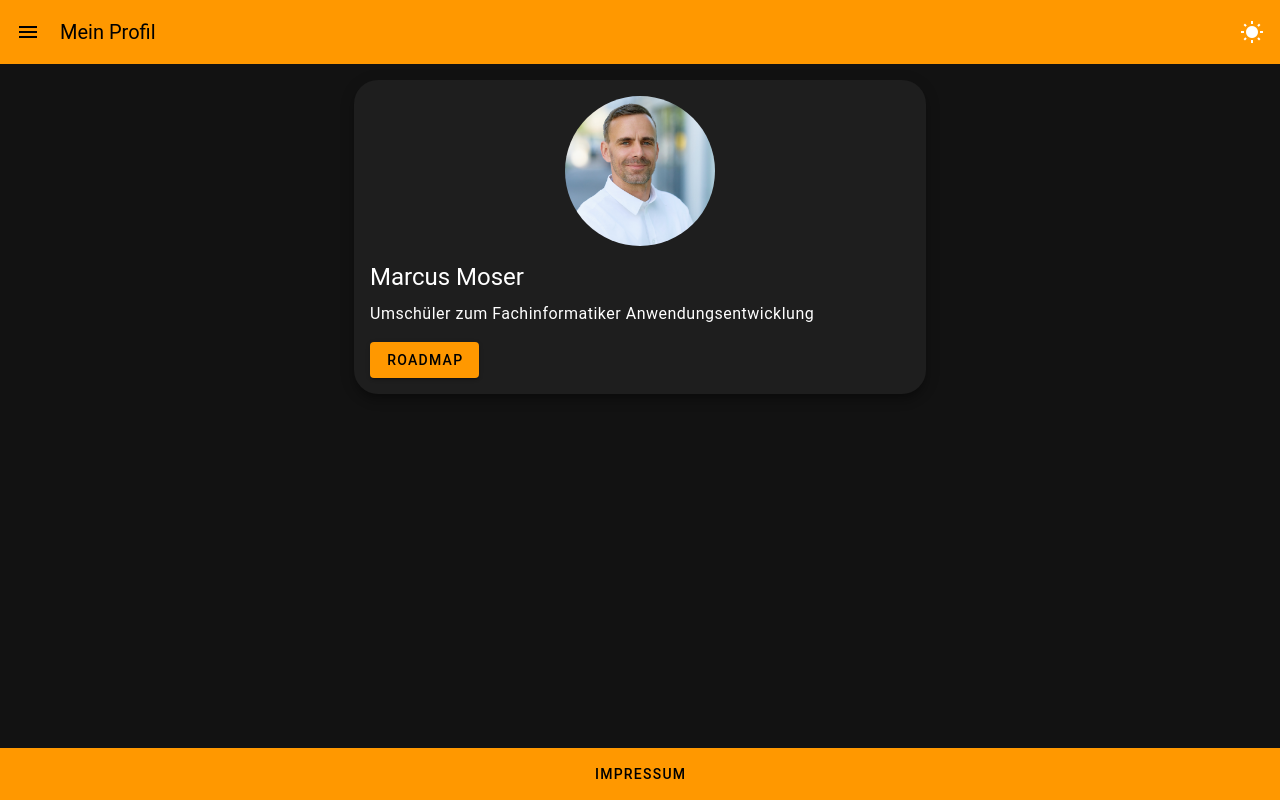
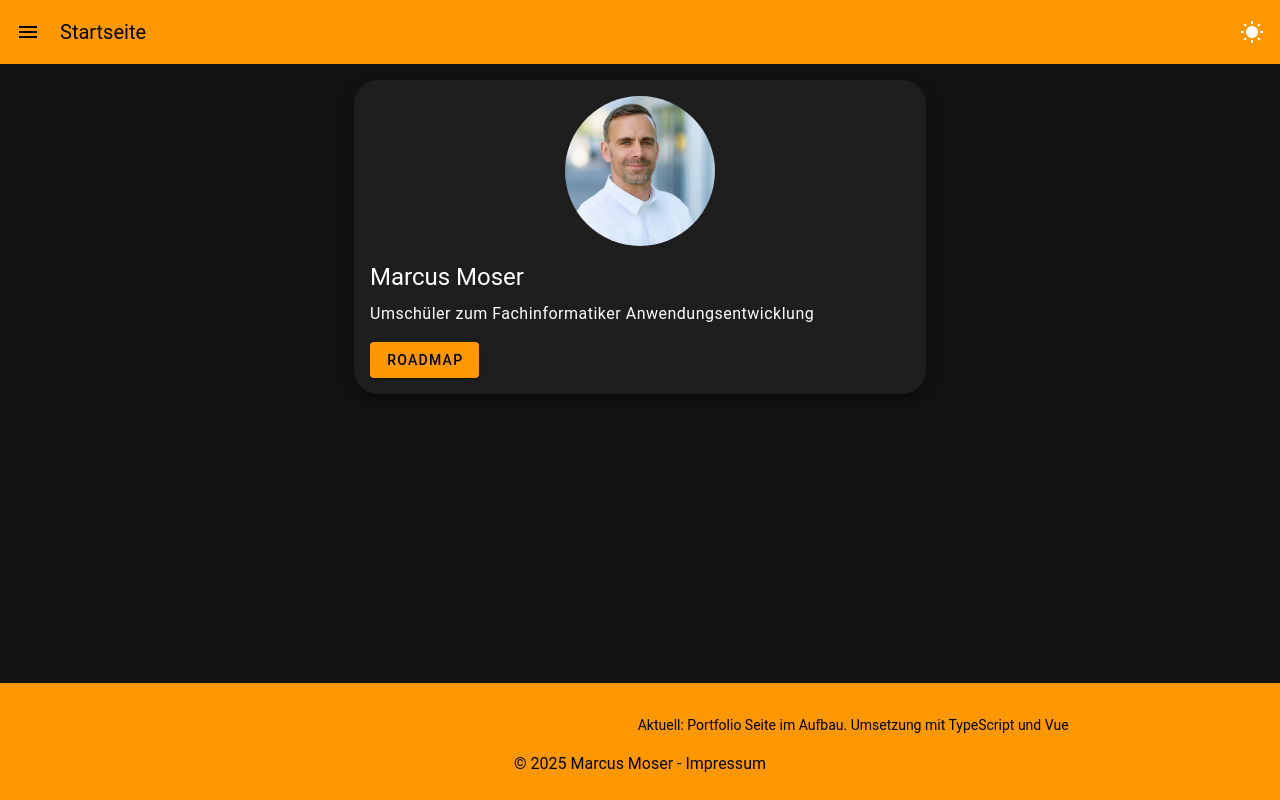
Before and after one commit to Mac80Mo/profile-website, a Vue app: page / in a window 1280 px wide. Built offline with nearby package versions, Linux system fonts and the light colour scheme.

Commit message:
Navbar zeigt aktuellen Seitentitel, Footer mit Lauftext

```diff
--- a/src/components/FooterBar.vue
+++ b/src/components/FooterBar.vue
@@ -1,11 +1,48 @@
 <template>
-  <v-footer app color="primary" dark class="d-flex justify-center">
-    <v-btn variant="text" to="/impressum" class="text-black">
-      Impressum
-    </v-btn>
+  <v-footer app color="primary" dark>
+    <v-container class="text-center">
+      <!-- Lauftext oben -->
+      <div class="ticker mb-2">
+        <span class="ticker-text">Aktuell: Portfolio Seite im Aufbau. Umsetzung mit TypeScript und Vue</span>
+      </div>
+
+      <!-- Impressum -->
+      <p class="mb-0">© 2025 Marcus Moser - <RouterLink to="/impressum" class="text-black text-decoration-none">Impressum</RouterLink></p>
+    </v-container>
   </v-footer>
 </template>
 
 <script setup lang="ts">
 // keine Logik notwendig
 </script>
+
+<style scoped>
+
+.ticker {
+  overflow: hidden;
+  white-space: nowrap;
+  background-color: var(--v-theme-primary);
+  color: black;
+  padding: 8px;
+  border-radius: 8px;
+  margin-bottom: 8px;
+  font-size: 0.875rem;
+  position: relative;
+}
+
+.ticker-text {
+  display: inline-block;
+  padding-left: 100%;
+  animation: scroll-left 15s linear infinite;
+}
+
+@keyframes scroll-left {
+  0% {
+    transform: translateX(0%);
+  }
+  100% {
+    transform: translateX(-100%);
+  }
+}
+
+</style>
--- a/src/components/NavBar.vue
+++ b/src/components/NavBar.vue
@@ -29,7 +29,7 @@
     <v-app-bar app color="primary" dark flat>
       <v-app-bar-nav-icon @click="drawer = !drawer" />
 
-      <v-toolbar-title class="ml-2">Mein Profil</v-toolbar-title>
+      <v-toolbar-title class="ml-2">{{ pageTitle }}</v-toolbar-title>
 
       <v-spacer />
 
@@ -59,6 +59,7 @@
 <script setup lang="ts">
 import { ref, computed } from 'vue'
 import { useTheme } from 'vuetify'
+import { useRoute } from 'vue-router'
 
 const drawer = ref(false)
 
@@ -73,4 +74,16 @@ const isDark = computed(() => theme.global.name.value === 'dark')
 const toggleTheme = () => {
   theme.global.name.value = isDark.value ? 'light' : 'dark'
 }
+
+const route = useRoute()
+
+const pageTitle = computed(() => {
+  const titles: Record<string, string> = {
+    '/': 'Startseite',
+    '/about': 'Über mich',
+    '/impressum': 'Impressum'
+  }
+  return titles[route.path] || 'Seite'
+})
+
 </script>
```
